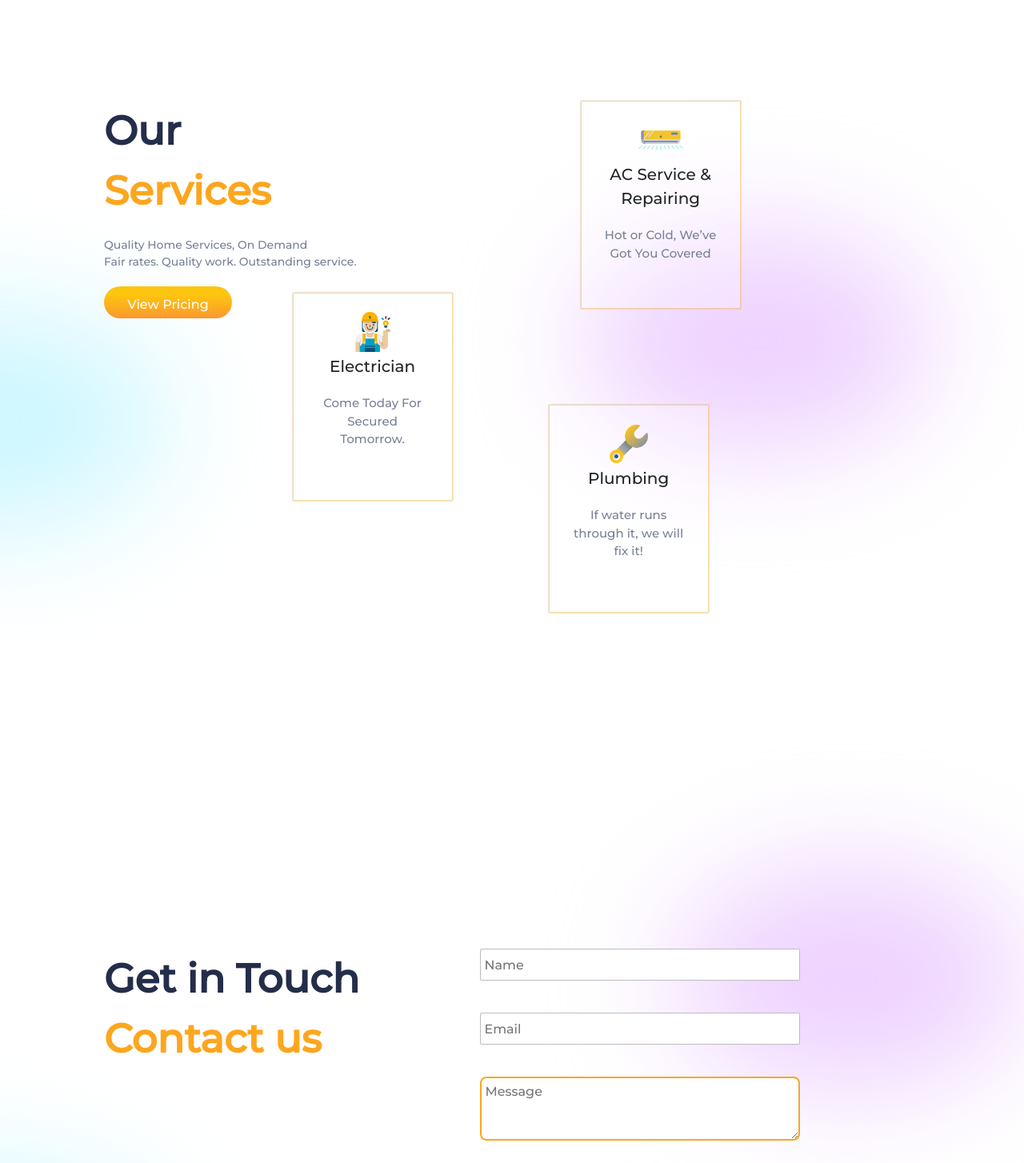
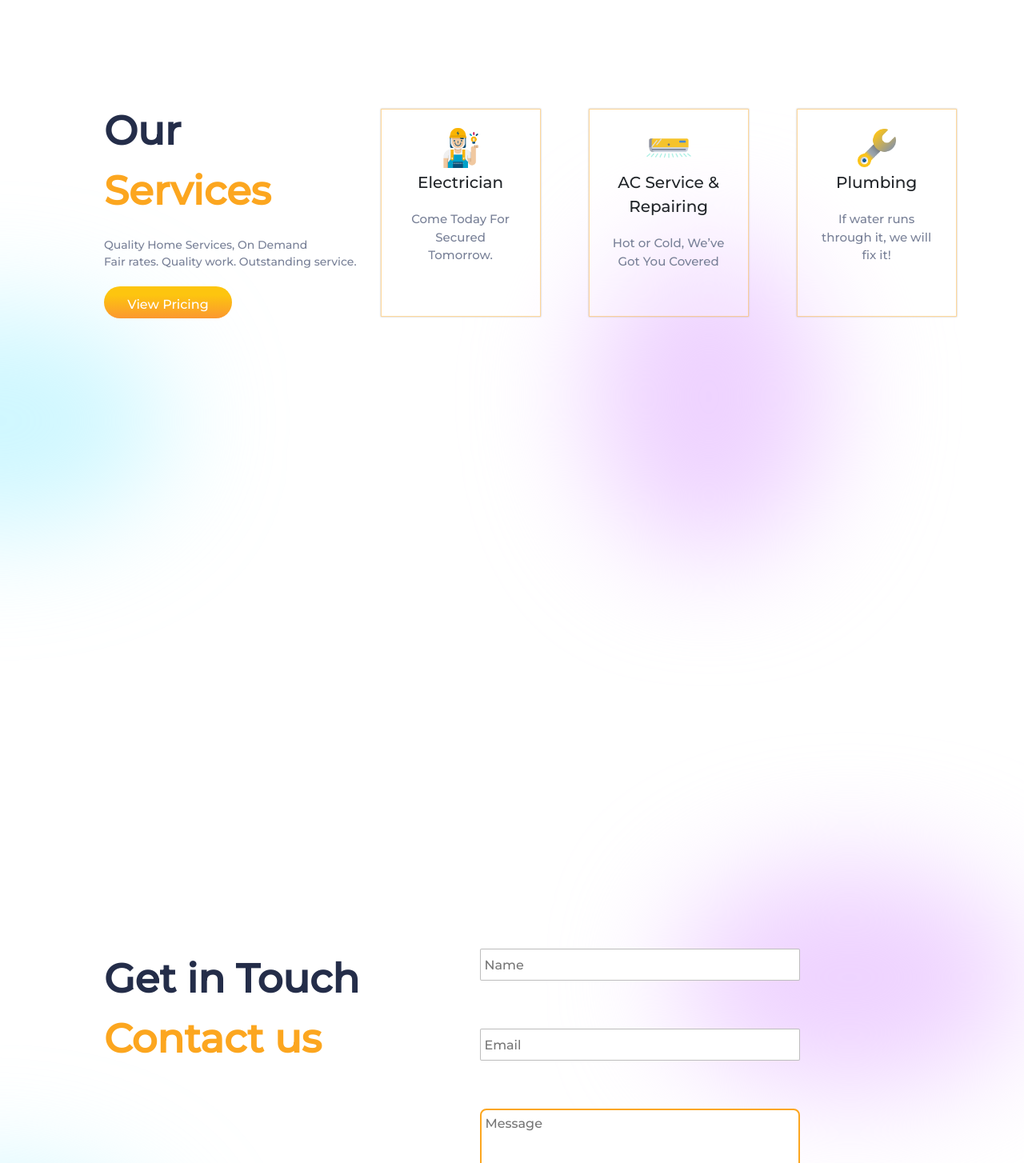
Before and after one commit to sathish2519/fronend-readyhands, a React (Create React App) app: page / in a window 1280 px wide. Shown: the part 1160-2614 px from the top of the page at 80% size. Built offline with nearby package versions, Linux system fonts and the light colour scheme.

Commit message:
added search based correction on home page

```diff
--- a/src/Components/Layout/Layout.js
+++ b/src/Components/Layout/Layout.js
@@ -38,11 +38,11 @@ function Layout({ children }) {
             path: "/apply-serviceprovider",
             icon: 'ri-service-fill'
         },
-        {
-            name: "Profile",
-            path: "/profile",
-            icon: 'ri-user-3-fill'
-        },
+        // {
+        //     name: "Profile",
+        //     path: "/profile",
+        //     icon: 'ri-user-3-fill'
+        // },
 
     ]
     //user adminmenu array
@@ -62,11 +62,11 @@ function Layout({ children }) {
             path: "/admin/service-providers",
             icon: 'ri-service-fill'
         },
-        {
-            name: "Profile",
-            path: "/profile",
-            icon: 'ri-user-3-fill'
-        },
+        // {
+        //     name: "Profile",
+        //     path: "/profile",
+        //     icon: 'ri-user-3-fill'
+        // },
     ]
 
     const spmenu = [
--- /dev/null
+++ b/src/Components/Pages/Hello.css
@@ -0,0 +1,39 @@
+.sform {
+    display: flex;
+    flex-direction: column;
+    align-items: center;
+  }
+
+  label {
+    margin-bottom: 10px;
+  }
+
+  input {
+    padding: 10px;
+    margin-bottom: 20px;
+    border-radius: 5px;
+    border: 1px solid #ccc;
+    width: 100%;
+    box-sizing: border-box;
+  }
+
+  .sbutton {
+    background-color: #007bff;
+    color: #fff;
+    padding: 10px 20px;
+    border: none;
+    border-radius: 5px;
+    cursor: pointer;
+  }
+
+  .sbutton:hover {
+    background-color: #0062cc;
+  }
+.one{
+    padding-bottom: 20px;
+}
+  .providerdiv{
+    display: block;
+    margin-bottom: 10px;
+    padding-top: 50px;
+  }
--- a/src/Components/Pages/Hello.js
+++ b/src/Components/Pages/Hello.js
@@ -5,18 +5,23 @@ import { Col, Row } from 'antd'
 import ServiceProvider from './ServiceProvider'
 import { useDispatch, useSelector } from 'react-redux'
 import { hideLoading, showLoading } from '../../Redux/alertsSlice'
+import "./Hello.css"
 
 
 
 function Hello() {
   const { user } = useSelector((state) => state.user);
   console.log(user, "from hello js")
-  const [providers, setproviders] = useState([])
+  // const [providers, setproviders] = useState([])
+  const [service, setService] = useState(''); // State to store the selected service
+  const [providers, setProviders] = useState([]);
   const dispatch = useDispatch()
-  const getData = async () => {
+  const handleSubmit = async (event) => {
+    event.preventDefault();
+    // Call the backend API endpoint to get the list of service providers based on the selected service
     dispatch(showLoading())
     try {
-      const response = await axios.get('/api/user/get-all-approved-providers',
+      const response = await axios.get(`/api/user/get-all-approved-providers/${service}`,
         {
           headers: {
             Authorization: 'Bearer ' + localStorage.getItem('token')
@@ -24,29 +29,68 @@ function Hello() {
         })
       dispatch(hideLoading())
       if (response.data.success) {
-        setproviders(response.data.data)
+        setProviders(response.data.data)
       }
       console.log(response.data)
     } catch (error) {
       dispatch(hideLoading())
-      console.log(error)
-    }
 
     }
+    // fetch(`/providers/${service}`)
+    //   .then(res => res.json())
+    //   .then(data => setProviders(data))
+    //   .catch(err => console.log(err));
+  };
+  // const getData = async () => {
+  //   dispatch(showLoading())
+  //   try {
+  //     const response = await axios.get('/api/user/get-all-approved-providers',
+  //       {
+  //         headers: {
+  //           Authorization: 'Bearer ' + localStorage.getItem('token')
+  //         }
+  //       })
+  //     dispatch(hideLoading())
+  //     if (response.data.success) {
+  //       setproviders(response.data.data)
+  //     }
+  //     console.log(response.data)
+  //   } catch (error) {
+  //     dispatch(hideLoading())
+  //     console.log(error)
+  //   }
 
-  useEffect(() => {
-    getData()
+  // }
 
-  }, [])
+  // useEffect(() => {
+  //   getData()
 
+  // }, [])
 
+  const handleChange = (event) => {
+    setService(event.target.value); // Update the selected service state based on the user selection
+  };
   const Sphome = (
     <h1 className="page-title">sp menu</h1>
   );
   const Admihome = (
     <h1 className="page-title">Adminmenu</h1>
   );
-  const UserHome=(<Row gutter={30}>
+
+  const UserHome = (
+    <div className='one'>
+    {/* <h2>search for the service you want here</h2> */}
+      <form className='sform' onSubmit={handleSubmit}>
+        <select value={service} onChange={handleChange}>
+          <option value="">Select a service</option>
+          <option value="Plumbing">Plumbing</option>
+          <option value="AC Services">AC Services</option>
+          <option value="Electrician">Electrician</option>
+        </select>
+        <button className='sbutton' type="submit">Search</button>
+      </form>
+      <div className="providerdiv">
+        <Row gutter={30}>
 
           {providers.map(provider => (
             <Col span={8} xs={24} sm={24} lg={8}>
@@ -54,8 +98,21 @@ function Hello() {
             </Col>
           ))}
 
-  </Row>)
- const HomeRender = user?.isAdmin ? Admihome : user?.isServiceProvider ? Sphome :   UserHome
+        </Row>
+      </div>
+
+    </div>
+  )
+  //   const UserHome=(<Row gutter={30}>
+
+  //   {providers.map(provider => (
+  //  <Col span={8} xs={24} sm={24} lg={8}>
+  //      <ServiceProvider provider={provider}></ServiceProvider>
+  //     </Col>
+  //     ))}
+
+  //   </Row>)
+  const HomeRender = user?.isAdmin ? Admihome : user?.isServiceProvider ? Sphome : UserHome
 
   return (
 
--- a/src/Components/Pages/ProviderAppoinmtment.js
+++ b/src/Components/Pages/ProviderAppoinmtment.js
@@ -100,8 +100,8 @@ function ProviderAppointment() {
         title: "Actions",
         dataIndex: "status",
         render: (text, record) => (<div className='d-flex'>
-            {record.status === "rejected" && (<p className='anchor justify-content-evenly' onClick={() => changeappointmentstatus(record, "approved")}  >Approve</p>)}
-            {record.status === "approved" && (<p className='anchor justify-content-evenly' onClick={() => changeappointmentstatus(record, "rejected")}>Reject</p>)}
+            {record.status === "pending" && (<p className='anchor justify-content-evenly' onClick={() => changeappointmentstatus(record, "approved")}  >Approve</p>)}
+            {record.status === "approved" && (<p className='anchor justify-content-evenly' onClick={() => changeappointmentstatus(record, "pending")}>Reject</p>)}
         </div>)
     }
   ];
--- a/src/Components/Services/Services.css
+++ b/src/Components/Services/Services.css
@@ -39,10 +39,17 @@
 /* right sided */
 .cards {
   position: relative;
-  width: fit-content;
+
 }
 .cards > * {
-  position: relative;
+  /* display: block; */
+  position: absolute;
+  top: 100;
+  left: 0;
+  width: 300px;
+  height: 400px;
+  margin: 10px;
+
 }
 
 /* blur */
--- a/src/Components/Services/Services.js
+++ b/src/Components/Services/Services.js
@@ -30,7 +30,7 @@ function Services() {
             <div className="cards">
                 {/* first card */}
                 <motion.div
-                    initial={{ left: "25rem" }}
+                   initial={{ left: "-3rem", top: "0rem" }}
                     whileInView={{ left: "14rem" }}
                     transition={transition}
                 >
@@ -42,8 +42,8 @@ function Services() {
                 </motion.div>
                 {/* second card */}
                 <motion.div
-                    initial={{ left: "-11rem", top: "12rem" }}
-                    whileInView={{ left: "-4rem" }}
+                    initial={{ left: "30rem", top: "0rem" }}
+                    whileInView={{ left: "1rem" }}
                     transition={transition}
                 >
                     <Card
@@ -53,8 +53,8 @@ function Services() {
                     />
                 </motion.div>
                 <motion.div
-                    initial={{ top: "19rem", left: "25rem" }}
-                    whileInView={{ left: "12rem" }}
+                     initial={{ left: "-3rem", top: "0rem" }}
+                    whileInView={{ left: "27rem" }}
                     transition={transition}
                 >
                     <Card
```
Lines whose indentation alone changed are shown as unchanged.
